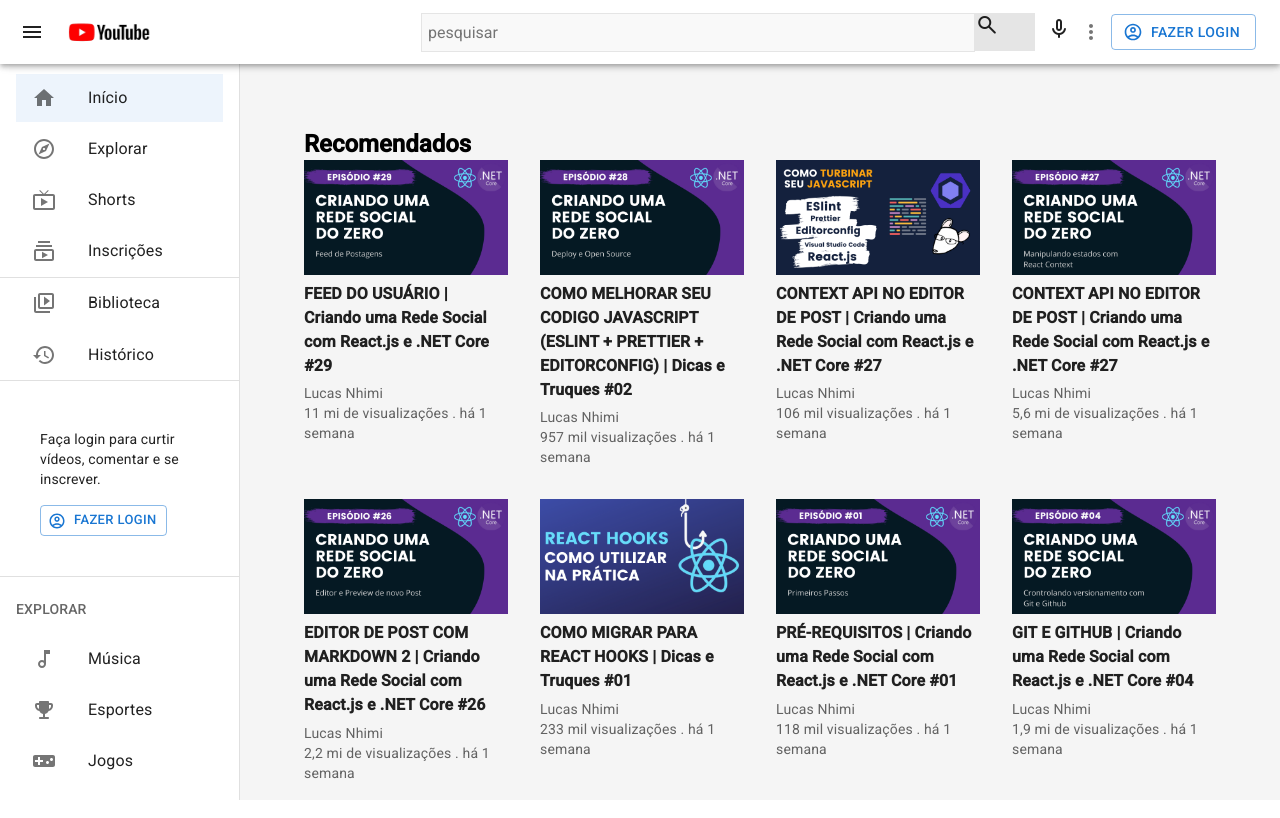
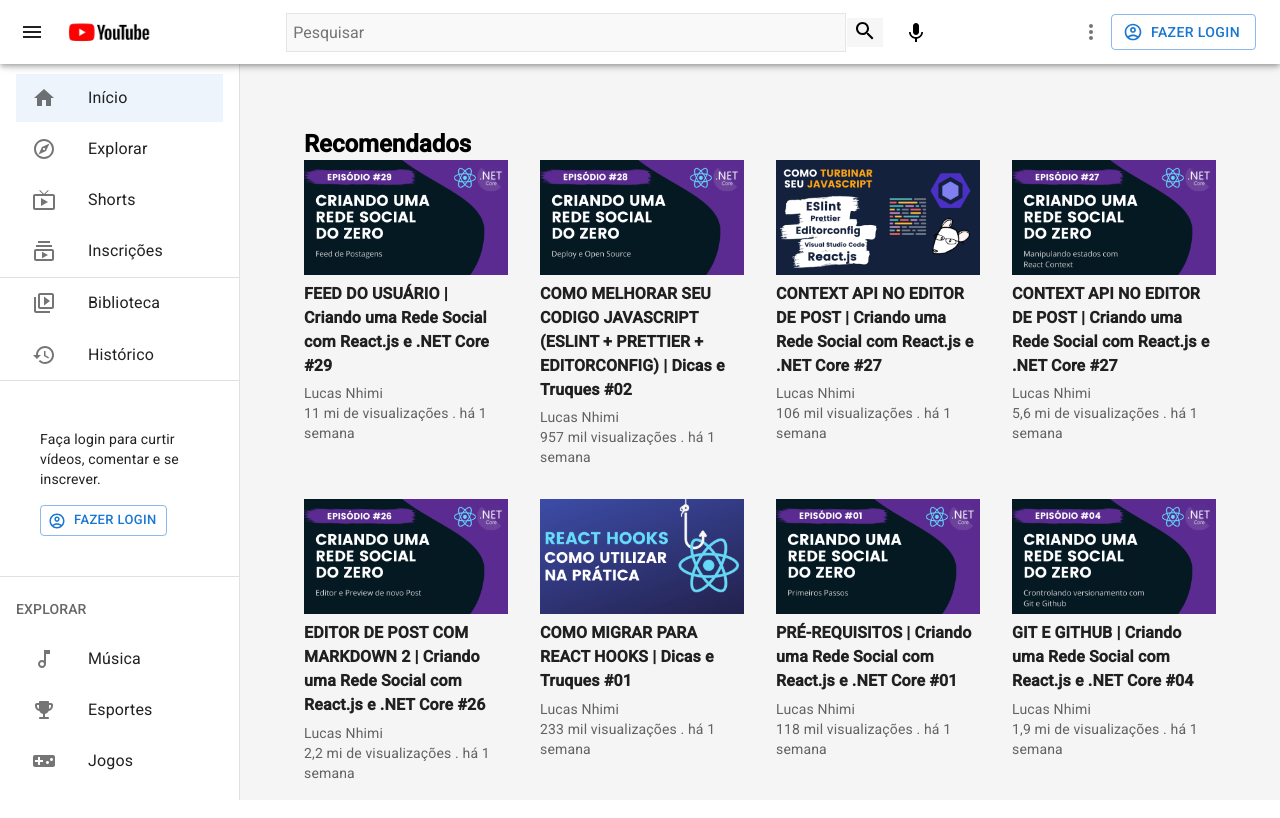
Before and after one commit to MartinsALaura/nsei, a React (Create React App) app: page / in a window 1280 px wide. Shown: the top 818 px of the page. Built offline with nearby package versions, Linux system fonts and the light colour scheme.

Commit message:
ajustes navbar e barra de pesquisa

```diff
--- a/src/components/NavBar/index.js
+++ b/src/components/NavBar/index.js
@@ -12,11 +12,13 @@
     Button,
 } from '@mui/material/';
 import More from '../More'
+import Box from "@mui/material/Box"
 
 //ícones:
 import MenuIcon from '@mui/icons-material/Menu';
 import AccountCircleOutlinedIcon from '@mui/icons-material/AccountCircleOutlined';
 import SearchIcon from '@mui/icons-material/Search';
+import KeyboardVoiceIcon from '@mui/icons-material/KeyboardVoice';
 
 //Imagens
 import Logo from '../../img/preto.png'
@@ -26,21 +28,22 @@
 
     return (
         <AppBar className={style['AppBar']} color='inherit' style={{zIndex: 10}}>
-            <Toolbar>
+            <Toolbar style={{justifyContent: 'space-between'}}>
                 {/* MENU */}
+                <Box style={{display: "flex", alignItems: 'center'}}>
                     <IconButton className={style.icons} edge="start" color="inherit" aria-label="menu" sx={{ mr: 2}}>
                         <MenuIcon/>
                     </IconButton>
 
                     <img src={Logo} alt='logo' className={style.logo}/> {/* LOGO */}
-                <div className={style['grow']}/> {/*--> Espaçamento */}
+                </Box>
 
                 {/* BARRA DE PESQUISA */}
                 <div className={style['search-container']}>
                     <div className={style['search-box']}>
                         <input
                             type='text'
-                            placeholder='pesquisar'
+                            placeholder='Pesquisar'
                             value={search}
                             onChange={(e) => {setSearch(e.target.value)}}
                         />
@@ -48,18 +51,18 @@
                             close
                         </span>}
                     </div>
-                    <div className={style['search-button']}>
-                        <span className='material-symbols-rounded'>
-                            search
-                        </span>
-                    </div>
+                    <button
+                        aria-label='search'
+                            style={{margin:'1px', border:'none', color: '#000', backgroundColor: '#f6f6f6'}}
+                            >
+                        <SearchIcon/>
+                    </button>
                     <div className={style["search-mic"]}>
-                        <span className={'material-symbols-rounded active'}>
-                            mic
-                        </span>
+                        <IconButton><KeyboardVoiceIcon sx={{color:'#000'}}/></IconButton>
                     </div>
                 </div>
 
+                <Box style={{display: "flex", alignItems: 'center'}}>
                     {/* BOTÃO "MORE" */}
                     <More/>
 
@@ -69,6 +72,7 @@
                             Fazer Login
                         </Button>
                     </div>
+                </Box>
             </Toolbar>
         </AppBar>
     )
--- a/src/components/NavBar/navbar.module.scss
+++ b/src/components/NavBar/navbar.module.scss
@@ -1,10 +1,6 @@
 .AppBar {
     box-shadow: none;
     z-index: 1201;
-}
-
-.ToolBar {
-    box-shadow: none;
 }
 
 .logo {
@@ -54,15 +50,6 @@
     cursor: pointer;
 }
 
-.search-button {
-    background-color: var(--secondary-light-color);
-    height: 38px;
-    align-items: center;
-    justify-content: center;
-    width: 70px;
-    cursor: pointer;
-}
-
 .search-mic {
     margin-left: 12px;
     cursor: pointer;
```
Lines whose indentation alone changed are shown as unchanged.
